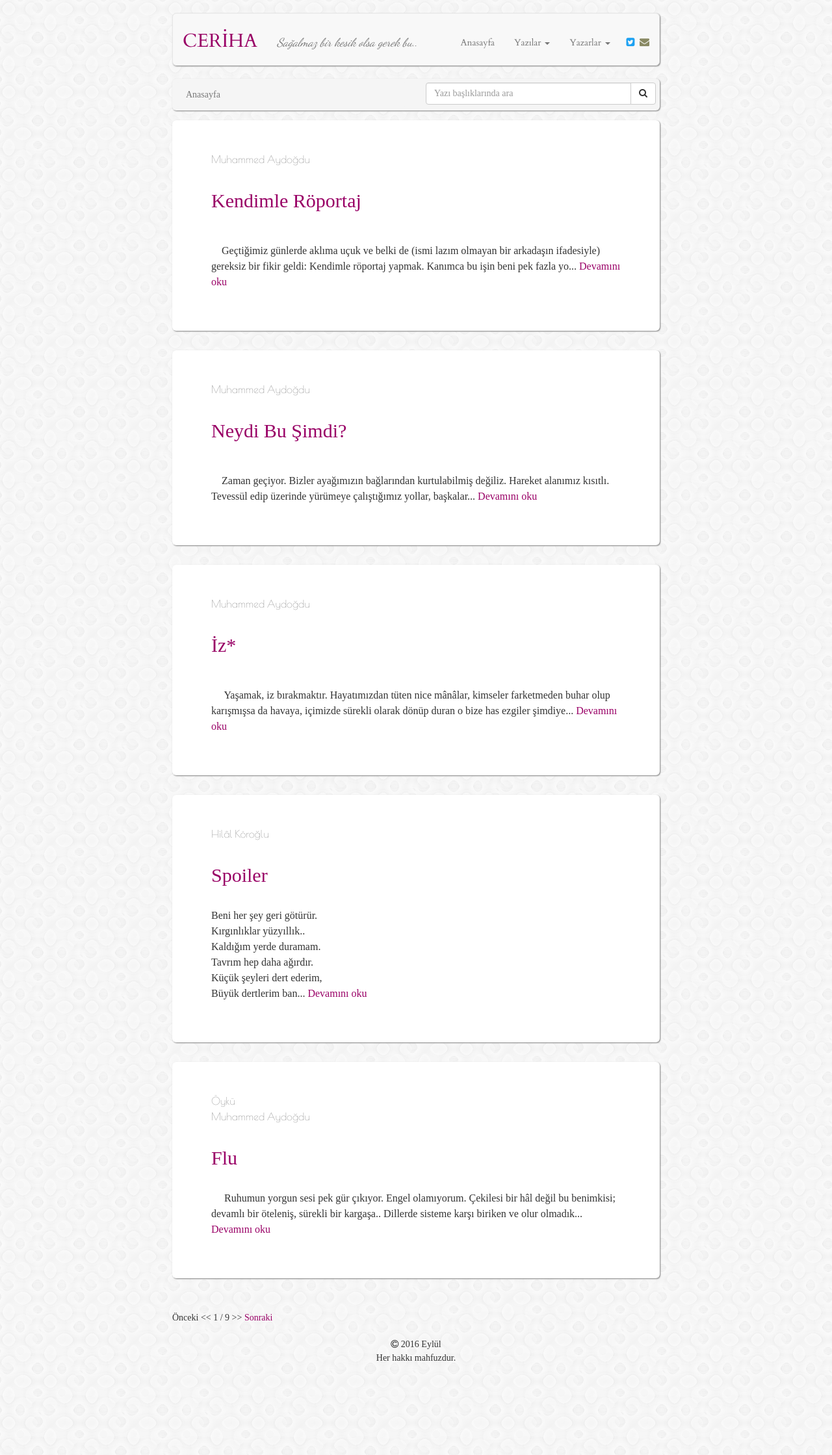
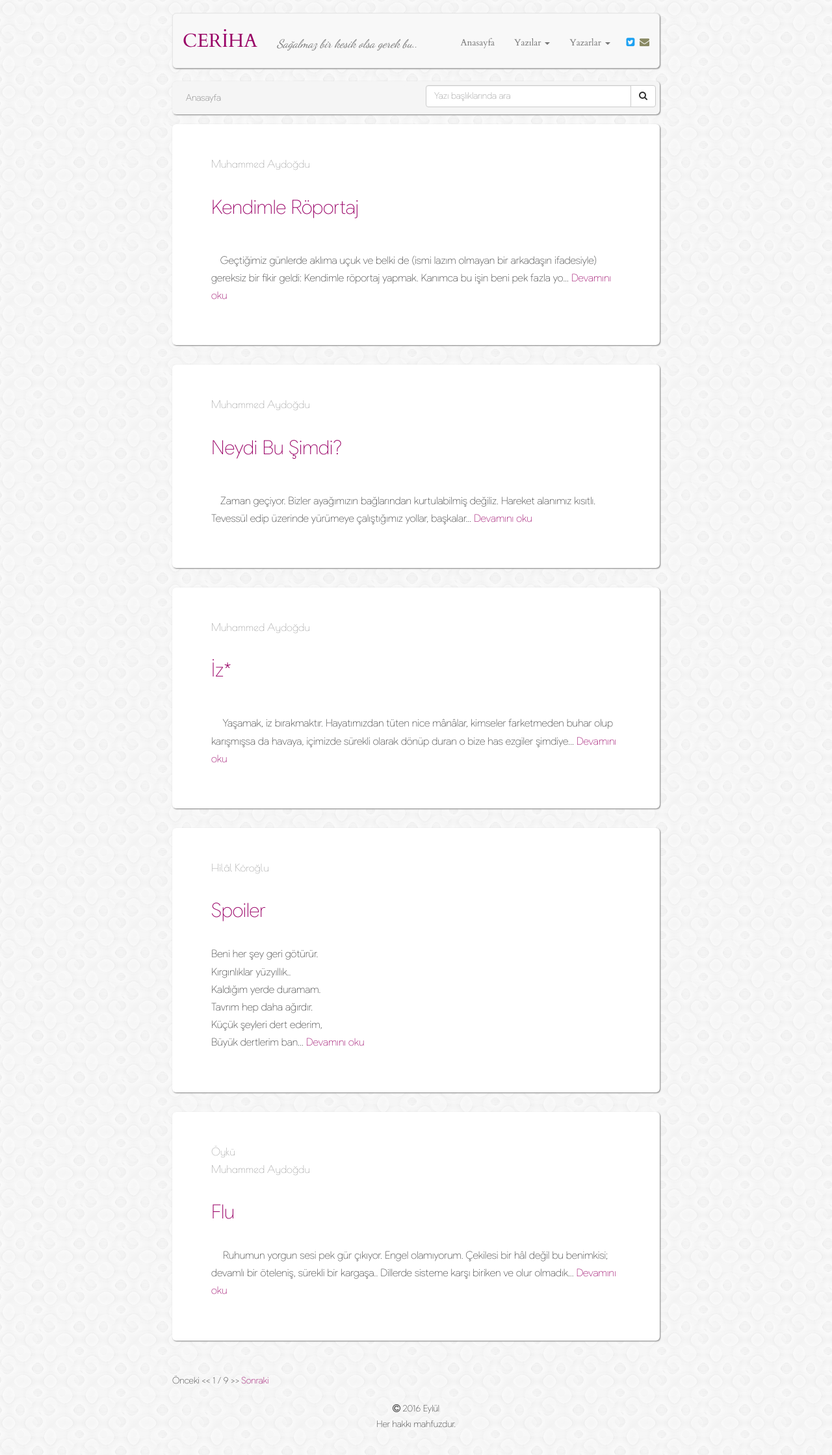
Before and after one commit to muhammedaydogdu/muhammedaydogdu.github.io, a Jekyll site: the page built from index.html, in a window 1280 px wide. Shown: the whole page at 65% size. Built offline with Jekyll 4.4.1, drawn with Linux system fonts in a browser that asks for light colours; some web fonts are replaced; the list of posts is cut into pages by our own code; before the commit the page ends 2135 px from its top, so only the background shows below that.

Commit message:
Update style.css

```diff
--- a/css/style.css
+++ b/css/style.css
@@ -10,16 +10,13 @@
   src: url('../fonts/BArabics.ttf');
 
   font-family: Product Sans;
-  src: url('../fonts/ProductSans-Light.ttf');
-
-  font-family: Sharp Sans;
-  src: url('../fonts/samsungsharpsans.otf');
+  src: url('../fonts/ProductSans-Thin.ttf');
 
 }
 
 body {
   font-family: "Product Sans", "Times New Roman", serif;
-  line-height: 1.5;
+  line-height: 1.7;
   background: url("../images/confectionary.png");
 }
 
```
